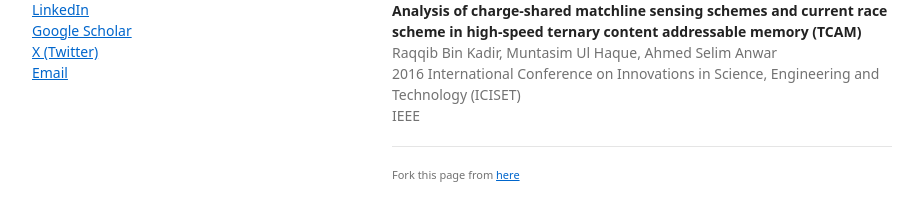
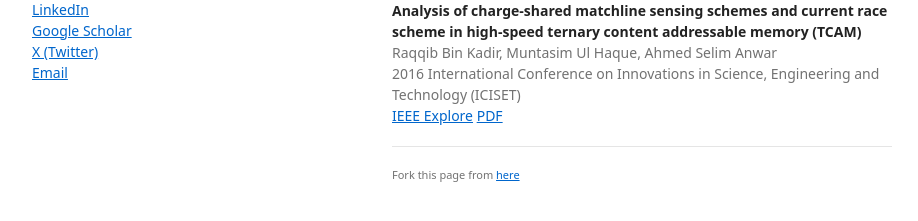
Before and after one commit to muntasimulhaque/muntasimulhaque.github.io, a Jekyll site: the page built from index.md, in a window 1280 px wide. Shown: the part 458-679 px from the top of the page, without its empty margins (178-1096 px from the left). Built offline with Jekyll 4.4.1, drawn with Linux system fonts in a browser that asks for light colours; our own code applies the rules of GitHub Pages for plain Markdown files; a script that is not in the unit is left out.

Commit message:
publication

```diff
--- a/index.md
+++ b/index.md
@@ -22,7 +22,7 @@ Islamic University of Technology, 2014
 **Analysis of charge-shared matchline sensing schemes and current race scheme in high-speed ternary content addressable memory (TCAM)** <br>
 Raqqib Bin Kadir, Muntasim Ul Haque, Ahmed Selim Anwar <br>
 2016 International Conference on Innovations in Science, Engineering and Technology (ICISET) <br>
-IEEE
+[IEEE Explore](https://ieeexplore.ieee.org/document/7856490) [PDF](/pdf/Performance Comparison of Charge-Shared Matchline Sensing Schemes in High-Speed Ternary Content Addressable Memory (TCAM))
 
 ---
 <p style="font-size:11px">Fork this page from <a href="https://github.com/muntasimulhaque/muntasimulhaque.github.io" target="_blank">here</a></p>
```
Also changed, not shown: 1 other file.
